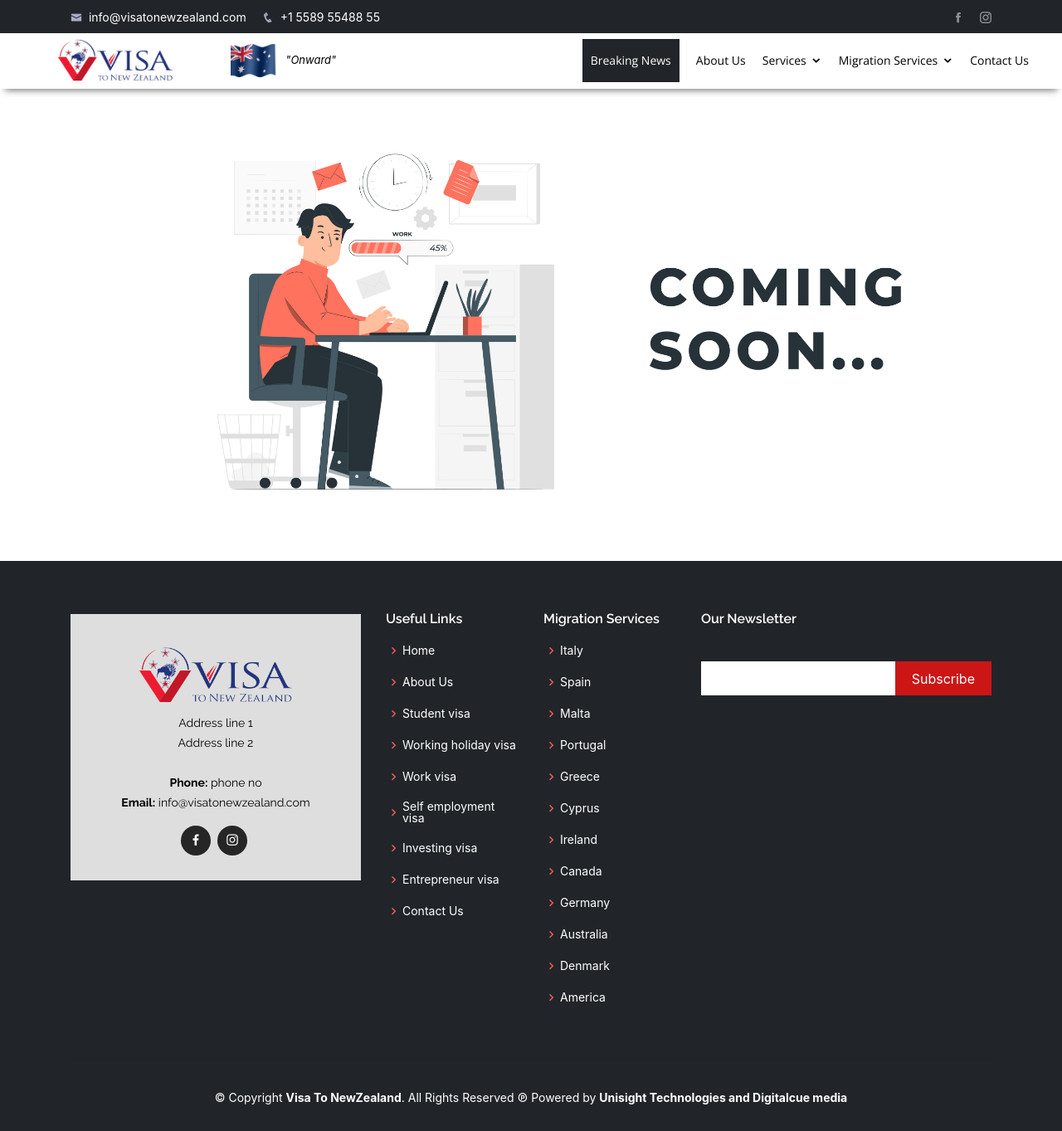
After one commit to Unisight-Technologies/visa-to-newzealand, a Django app: page /coming_soon/ in a window 1280 px wide. The commit adds this page. Shown: the whole page at 83% size. Run offline with Django 3.2, Linux system fonts and the light colour scheme; some libraries are stand-ins or nearby versions.

Commit message:
coming soon

```diff
--- a/newzealand/urls.py
+++ b/newzealand/urls.py
@@ -28,6 +28,7 @@ urlpatterns = [
     path('self-empvisa/', views.Self_emp_page.as_view(),name="self-empvisa"),
     path('entrepreneurvisa/', views.Entrepreneurpage.as_view(),name="entrepreneurvisa"),
     path('ess_skill_visa/', views.Essentialpage.as_view(),name="ess_skill_visa"),
+    path('coming_soon/', views.Comingpage.as_view(),name="coming_soon"),
     path('blogs/', views.Blog.as_view(), name="blogs"),
     path('refresh/', views.refresh, name='refresh'),
 
--- a/nzapp/templates/base.html
+++ b/nzapp/templates/base.html
@@ -104,17 +104,17 @@
         <!-- <li><a href="#team">Team</a></li> -->
         <li class="drop-down"><a href="#">Migration Services</a>
             <ul>
-              <li>  <a href="#">Italy</a> </li>
-              <li>  <a href="#">Spain</a> </li>
+              <li>  <a href="{% url 'coming_soon' %}">Italy</a> </li>
+              <li>  <a href="{% url 'coming_soon' %}">Spain</a> </li>
               <li>  <a href="https://visatomalta.com/">Malta</a> </li>
               <li>  <a href="https://visatoportugal.pro/">Portugal</a> </li>
-              <li>  <a href="#">Greece</a> </li>
+              <li>  <a href="{% url 'coming_soon' %}">Greece</a> </li>
               <li>  <a href="https://visatocyprus.com/">Cyprus</a> </li>
               <li>  <a href="https://visatoireland.com/">Ireland</a> </li>
               <li>  <a href="https://visatocanada.pro/">Canada</a> </li>
               <li>  <a href="https://visatogermany.com/">Germany</a> </li>
               <li>  <a href="https://www.visatoaustralia.pro/">Australia</a> </li>
-              <li>  <a href="#">Denmark</a> </li>
+              <li>  <a href="{% url 'coming_soon' %}">Denmark</a> </li>
               <li>  <a href="https://visatoamerica.org/">America</a> </li>
 
 
@@ -173,17 +173,17 @@
          <div class="col-lg-2 col-md-6 footer-links">
            <h4>Migration Services</h4>
            <ul>
-             <li> <i class="bx bx-chevron-right"></i> <a href="#">Italy</a> </li>
-             <li> <i class="bx bx-chevron-right"></i> <a href="#">Spain</a> </li>
+             <li> <i class="bx bx-chevron-right"></i> <a href="{% url 'coming_soon' %}">Italy</a> </li>
+             <li> <i class="bx bx-chevron-right"></i> <a href="{% url 'coming_soon' %}">Spain</a> </li>
              <li> <i class="bx bx-chevron-right"></i> <a href="https://visatomalta.com/">Malta</a> </li>
              <li> <i class="bx bx-chevron-right"></i> <a href="https://visatoportugal.pro/">Portugal</a> </li>
-             <li> <i class="bx bx-chevron-right"></i> <a href="#">Greece</a> </li>
+             <li> <i class="bx bx-chevron-right"></i> <a href="{% url 'coming_soon' %}">Greece</a> </li>
              <li> <i class="bx bx-chevron-right"></i> <a href="https://visatocyprus.com/">Cyprus</a> </li>
              <li> <i class="bx bx-chevron-right"></i> <a href="https://visatoireland.com/">Ireland</a> </li>
              <li> <i class="bx bx-chevron-right"></i> <a href="https://visatocanada.pro/">Canada</a> </li>
              <li> <i class="bx bx-chevron-right"></i> <a href="https://visatogermany.com/">Germany</a> </li>
              <li> <i class="bx bx-chevron-right"></i> <a href="https://www.visatoaustralia.pro/">Australia</a> </li>
-             <li> <i class="bx bx-chevron-right"></i> <a href="#">Denmark</a> </li>
+             <li> <i class="bx bx-chevron-right"></i> <a href="{% url 'coming_soon' %}">Denmark</a> </li>
              <li> <i class="bx bx-chevron-right"></i> <a href="https://visatoamerica.org/">America</a> </li>
 
            </ul>
@@ -191,8 +191,8 @@
 
          <div class="col-lg-4 col-md-6 footer-newsletter">
            <h4>Our Newsletter</h4>
-            <form action="" method="post">
-             <input type="email" name="email"><input type="submit" value="Subscribe">
+            <form action="{% url 'coming_soon' %}" >
+             <input type="email" name="email"><input type="submit" value="Subscribe" action="{% url 'coming_soon' %}">
            </form>
 
          </div>
--- /dev/null
+++ b/nzapp/templates/coming_soon.html
@@ -0,0 +1,11 @@
+{% extends 'base.html' %}
+{% load static %}
+{% block body_block %}
+
+<main id="main">
+  <img style="width: 80% ; margin-left: 13% "; src="/static/assets/img/Coming Soon-01.png" alt="">
+
+
+</main>
+
+{% endblock %}
--- a/nzapp/views.py
+++ b/nzapp/views.py
@@ -31,6 +31,8 @@ class Entrepreneurpage(TemplateView):
     template_name= "entrepreneurvisa.html"
 class Essentialpage(TemplateView):
     template_name= "ess_skill_visa.html"
+class Comingpage(TemplateView):
+    template_name= "coming_soon.html"
 class Contactpage(TemplateView):
     template_name= "contactus.html"
     def post(self, request):
```
Also changed, not shown: nzapp/static/assets/img/Coming Soon-01.png (added).
